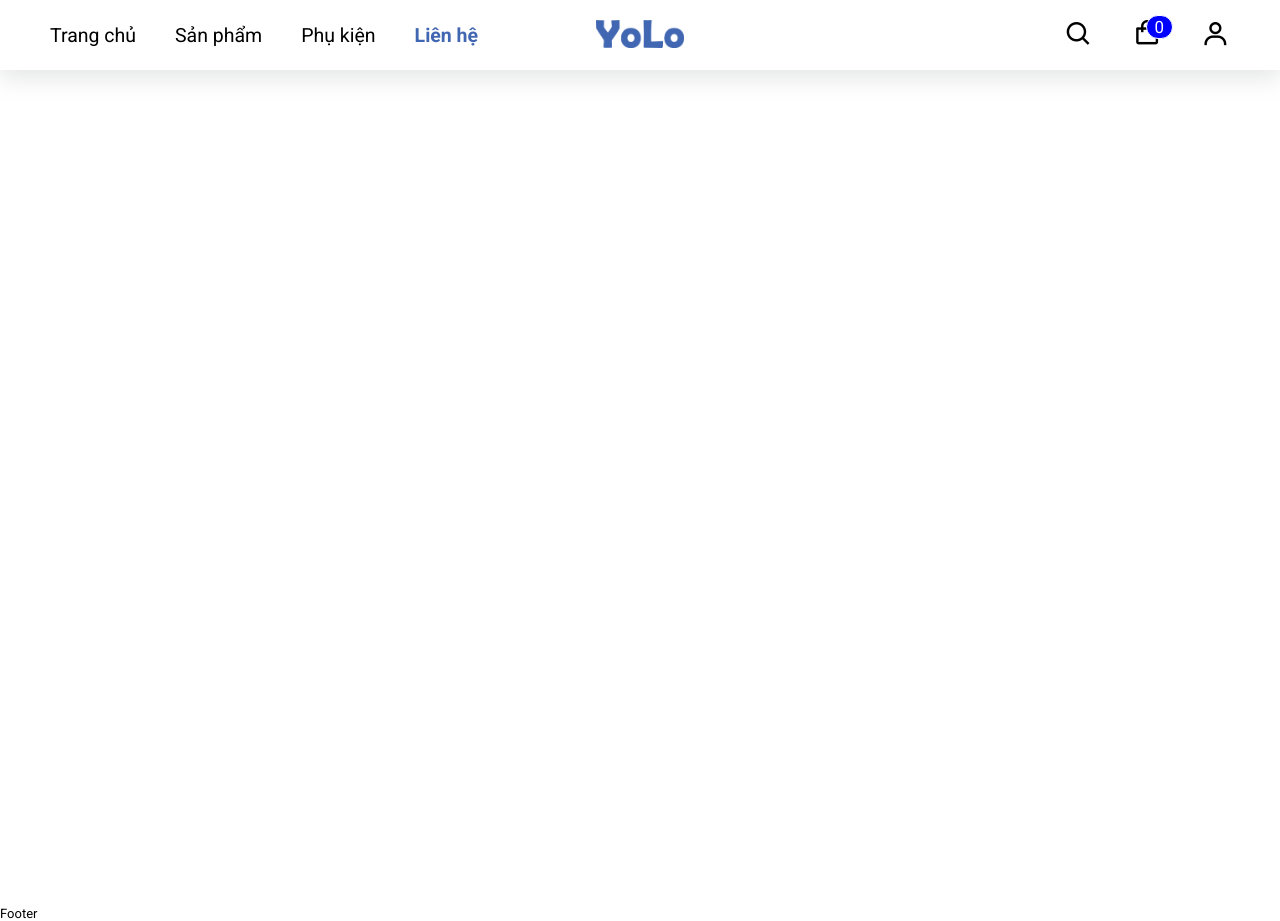
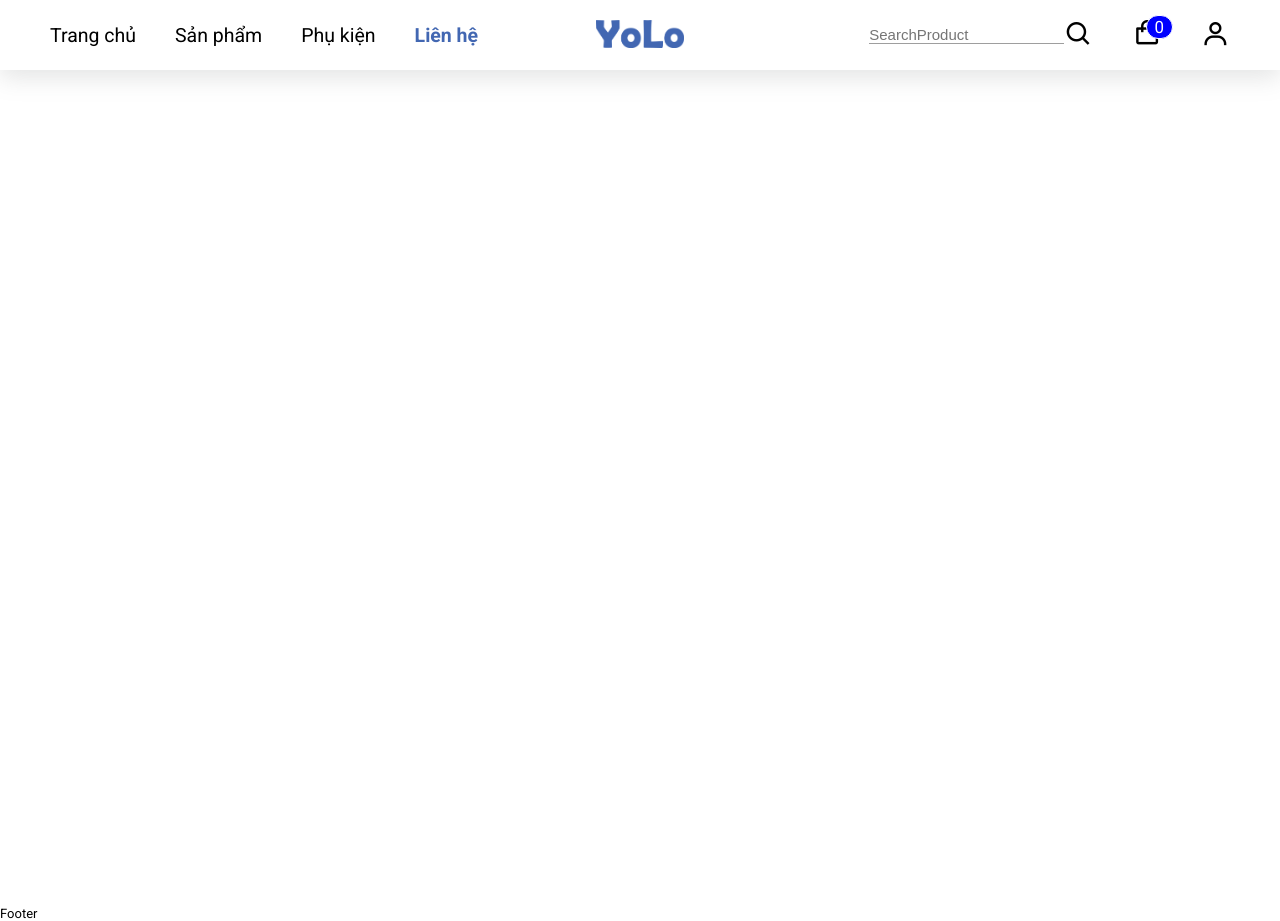
Before and after one commit to DucTran2310/E-commerce-React, a React (Create React App) app: page /contact in a window 1280 px wide. Built offline with nearby package versions, Linux system fonts and the light colour scheme.

Commit message:
Update header component

```diff
--- a/src/components/header/index.js
+++ b/src/components/header/index.js
@@ -90,12 +90,17 @@ const Header = () => {
                     </div>
                     <div className="header__menu__right">
                         <div className="header__menu__item header__menu__right__item">
+                            <input
+                                type="text"
+                                className="header__menu__item header__menu__right__item__search"
+                                placeholder="SearchProduct"
+                            />
                             <i className="bx bx-search"></i>
                         </div>
-                        <div className="header__menu__item header__menu__right__item">
+                        <div className="header__menu__item header__menu__right__item header__menu__right__item__number">
                             <Link to="/cart">
                                 <i className="bx bx-shopping-bag"></i>
-                                <div className="header__menu__item header__menu__right__item__qnt">
+                                <div className="header__menu__item header__menu__right__item__number__qnt">
                                     0
                                 </div>
                             </Link>
--- a/src/components/header/styles/_header.scss
+++ b/src/components/header/styles/_header.scss
@@ -76,12 +76,15 @@
         &__left,
         &__right {
             @include flex(center, center);
+            height: 100%;
         }
 
         &__right {
             font-size: 2.25rem;
 
             &__item {
+                cursor: pointer;
+                &__number {
                     position: relative;
                     &__qnt {
                         position: absolute;
@@ -96,8 +99,28 @@
 
                         border: 1px solid white;
                     }
+                }
+                &__search {
+                    border: none;
+                    border-bottom: 1px solid rgba(128, 128, 128, 0.76);
+                    width: 15rem;
+                    font-size: 15px;
+                    outline: none;
+                    color: rgb(61, 61, 61);
+                    font-weight: 100;
+                }
+
                 @include flex(center, center);
                 @include tablet {
+                    &__search {
+                        display: none;
+                    }
+                    &__number {
+                        position: inherit;
+                        &__qnt {
+                            display: none;
+                        }
+                    }
                     margin-left: 10px;
                 }
             }
```
Lines whose indentation alone changed are shown as unchanged.
